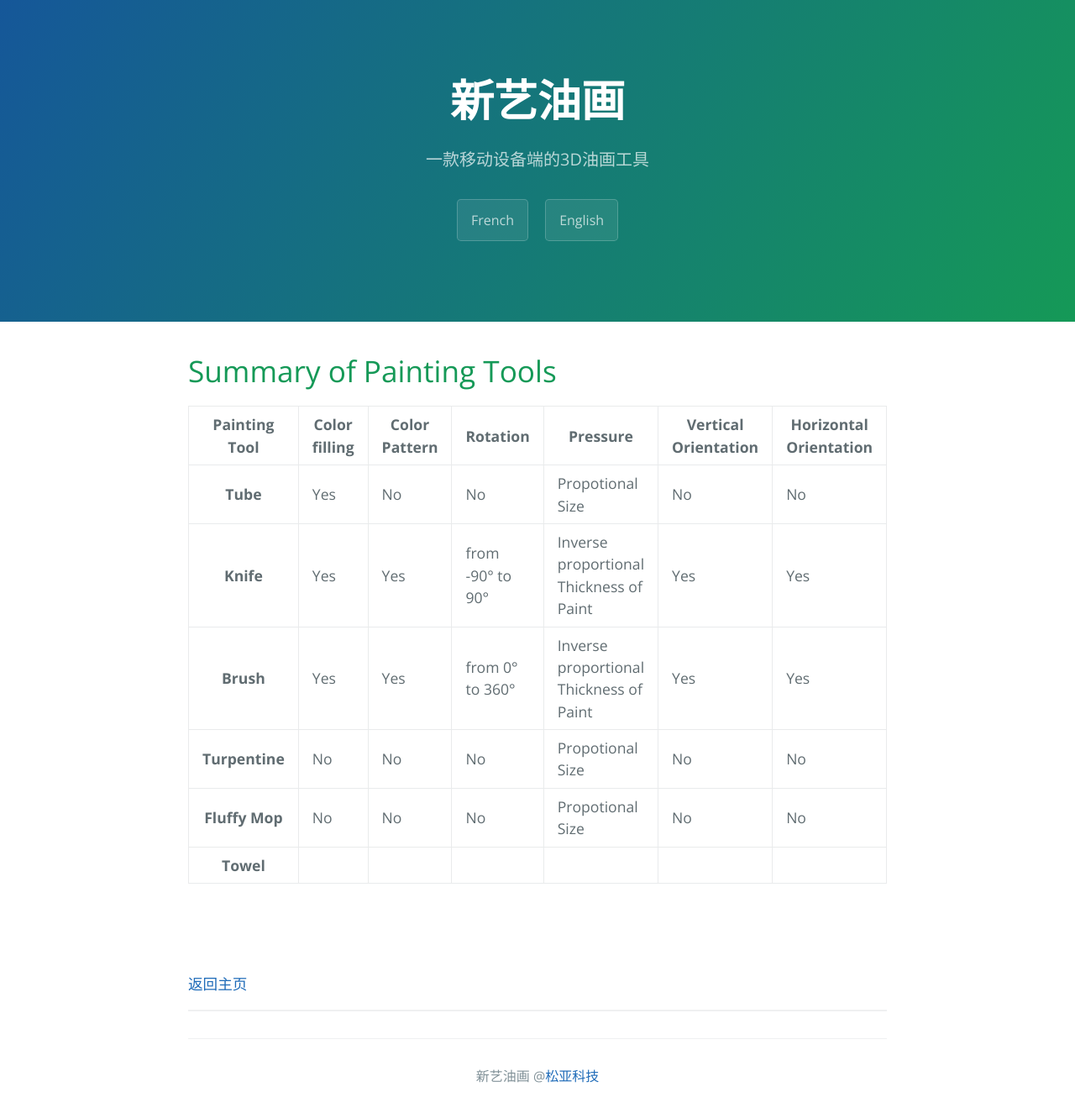
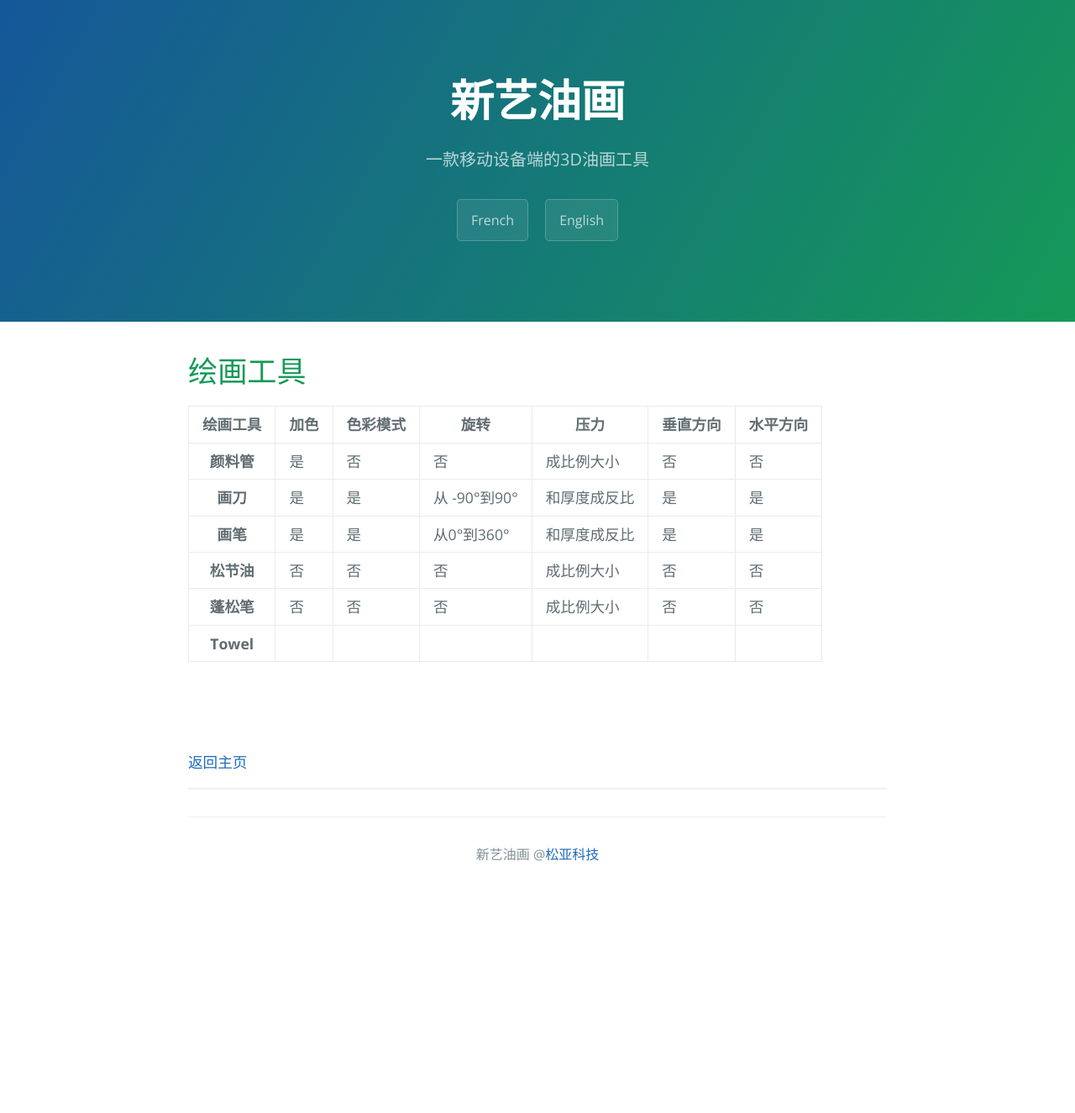
Before and after one commit to ecsoya/oilpainting.github.io, a Jekyll site: the page built from cn/Help/summary.html, in a window 1280 px wide. Shown: the whole page at 84% size. Built offline with Jekyll 4.4.1, drawn with Linux system fonts in a browser that asks for light colours; comment, search, counter and statistics services are not loaded; after the commit the page ends 1061 px from its top, so only the background shows below that.

Commit message:
u summary cn

```diff
--- a/cn/Help/summary.html
+++ b/cn/Help/summary.html
@@ -1,6 +1,6 @@
 ---
 layout: cn
-title: Summary of Painting Tools
+title: 绘画工具
 category: User's Guide
 ---
 <html><body>
@@ -8,53 +8,53 @@ category: User's Guide
 <table>
 <tbody>
 <tr>
-<th>Painting Tool</th>
-<th>Color filling</th>
-<th>Color Pattern</th>
-<th>Rotation</th>
-<th>Pressure</th>
-<th>Vertical Orientation</th>
-<th colspan="1">Horizontal <span>Orientation</span></th></tr>
+<th>绘画工具</th>
+<th>加色</th>
+<th>色彩模式</th>
+<th>旋转</th>
+<th>压力</th>
+<th>垂直方向</th>
+<th>水平方向</th></tr>
 <tr>
-<th>Tube</th>
-<td>Yes</td>
-<td>No</td>
-<td>No</td>
-<td>Propotional Size</td>
-<td>No</td>
-<td colspan="1">No</td></tr>
+<th>颜料管</th>
+<td>是</td>
+<td>否</td>
+<td>否</td>
+<td>成比例大小</td>
+<td>否</td>
+<td colspan="1">否</td></tr>
 <tr>
-<th>Knife</th>
-<td><span>Yes</span></td>
-<td>Yes</td>
-<td>from -90&deg; to 90&deg;</td>
-<td>Inverse proportional Thickness of Paint</td>
-<td>Yes</td>
-<td colspan="1">Yes</td></tr>
+<th>画刀</th>
+<td><span>是</span></td>
+<td>是</td>
+<td>从 -90&deg;到90&deg;</td>
+<td>和厚度成反比</td>
+<td>是</td>
+<td colspan="1">是</td></tr>
 <tr>
-<th>Brush</th>
-<td><span>Yes</span></td>
-<td><span>Yes</span></td>
-<td>from 0&deg; to 360&deg;</td>
-<td><span>Inverse proportional Thickness of Paint</span></td>
-<td>Yes</td>
-<td colspan="1">Yes</td></tr>
+<th>画笔</th>
+<td><span>是</span></td>
+<td><span>是</span></td>
+<td>从0&deg;到360&deg;</td>
+<td>和厚度成反比</td>
+<td>是</td>
+<td colspan="1">是</td></tr>
 <tr>
-<th><span>Turpentine</span></th>
-<td>No</td>
-<td><span>No</span></td>
-<td>No</td>
-<td><span>Propotional Size </span></td>
-<td>No</td>
-<td colspan="1"><span>No</span></td></tr>
+<th><span>松节油</span></th>
+<td>否</td>
+<td><span>否</span></td>
+<td>否</td>
+<td><span>成比例大小</span></td>
+<td>否</td>
+<td colspan="1"><span>否</span></td></tr>
 <tr>
-<th colspan="1">Fluffy Mop</th>
-<td colspan="1">No</td>
-<td colspan="1">No</td>
-<td colspan="1">No</td>
-<td colspan="1"><span>Propotional Size </span></td>
-<td colspan="1"><span>No</span></td>
-<td colspan="1"><span>No</span></td></tr>
+<th colspan="1">蓬松笔</th>
+<td colspan="1">否</td>
+<td colspan="1">否</td>
+<td colspan="1">否</td>
+<td colspan="1"><span>成比例大小</span></td>
+<td colspan="1"><span>否</span></td>
+<td colspan="1"><span>否</span></td></tr>
 <tr>
 <th colspan="1">Towel</th>
 <td colspan="1">&nbsp;</td>
```
